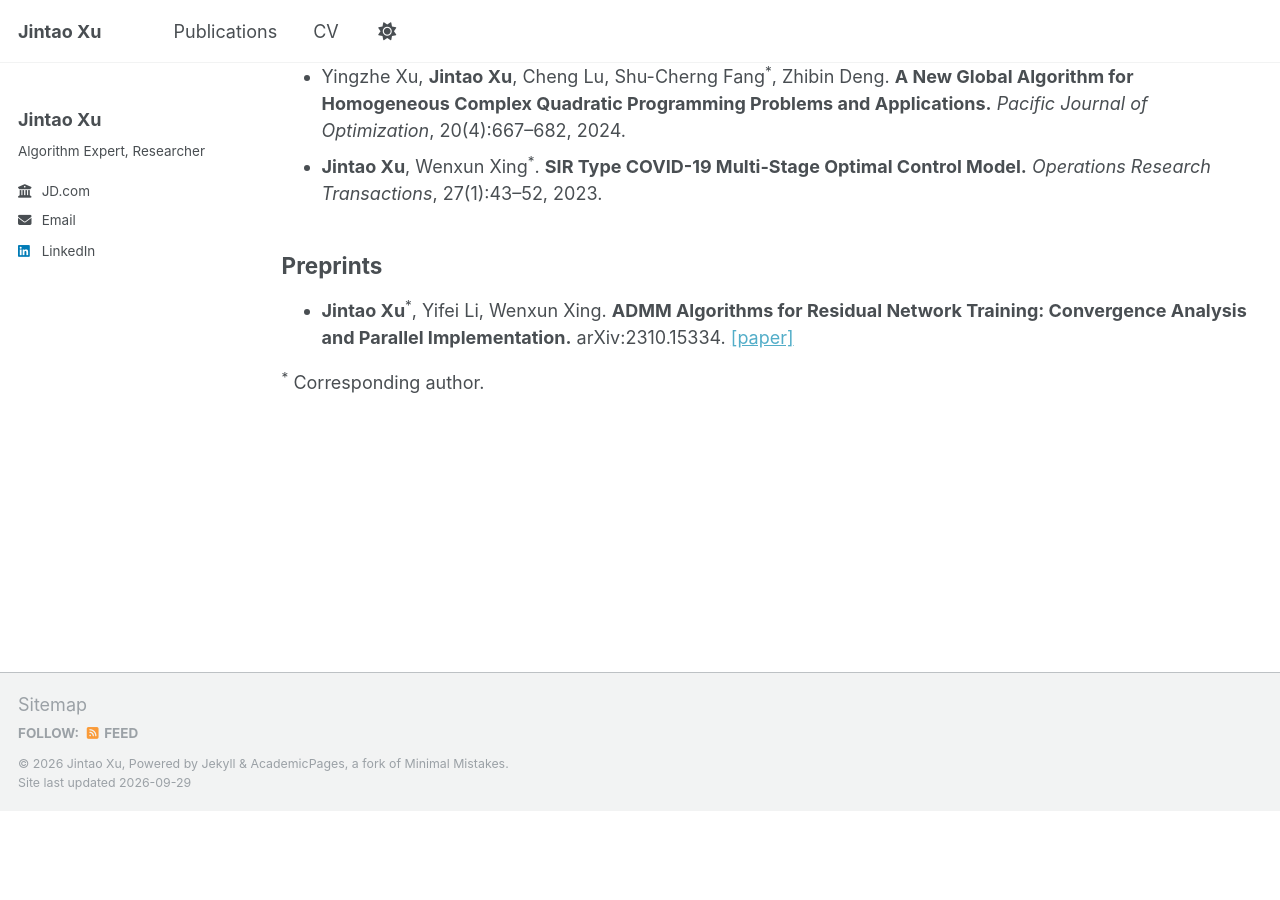
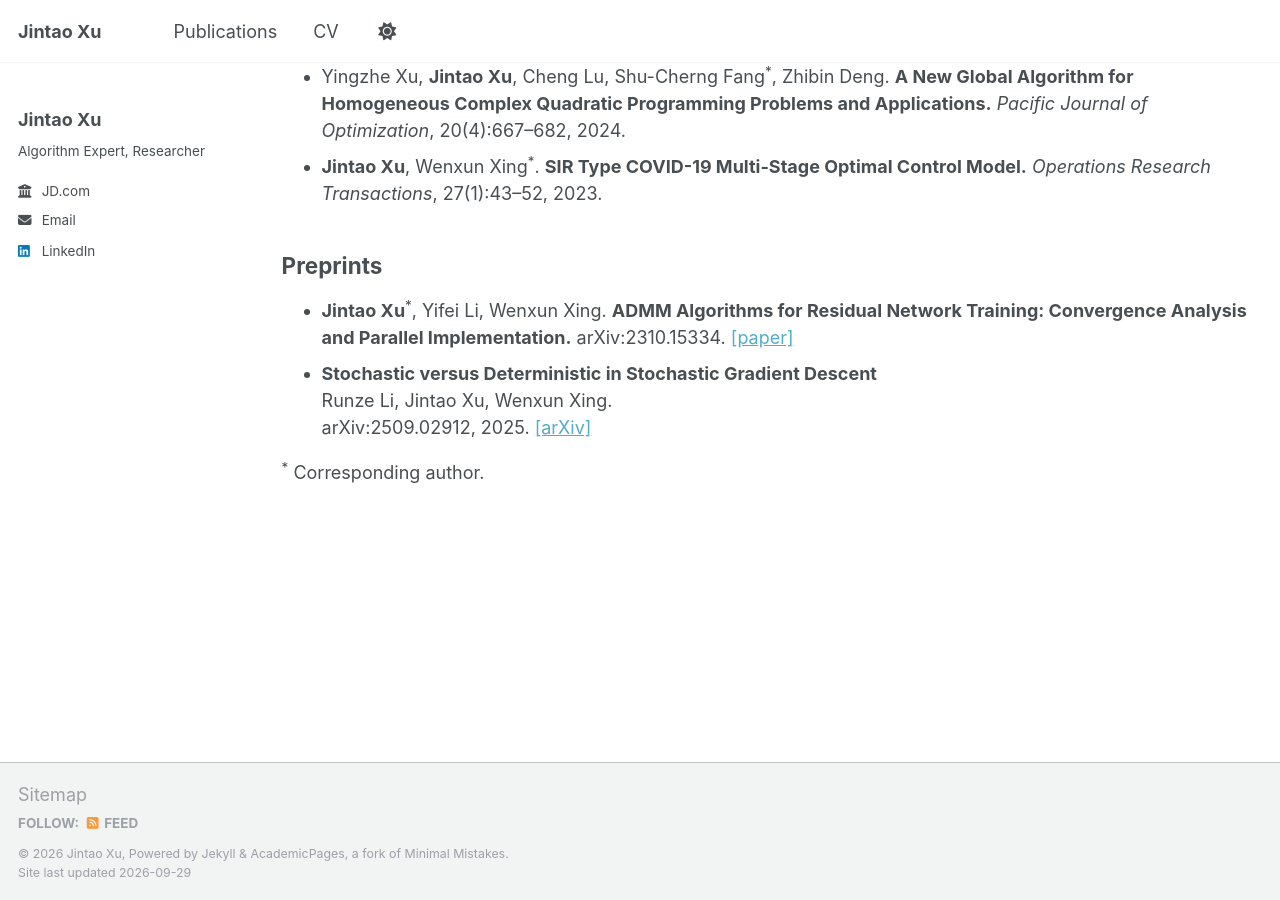
Before and after one commit to JintaoXuMath/JintaoXuMath.github.io, a Jekyll site: the page built from _pages/publications.html, in a window 1280 px wide and 900 px high, scrolled down 928 px. Built offline with Jekyll 4.4.1, drawn with Linux system fonts in a browser that asks for light colours; before the commit the page ends 1738 px from its top, so only the background shows below that.

Commit message:
Add new publication entry to publications.html

```diff
--- a/_pages/publications.html
+++ b/_pages/publications.html
@@ -35,6 +35,13 @@ author_profile: true
 
 <ul>
   <li><strong>Jintao Xu</strong><sup>*</sup>, Yifei Li, Wenxun Xing. <strong>ADMM Algorithms for Residual Network Training: Convergence Analysis and Parallel Implementation.</strong> arXiv:2310.15334. <a href="https://arxiv.org/abs/2310.15334">[paper]</a></li>
+<li>
+  <strong>Stochastic versus Deterministic in Stochastic Gradient Descent</strong><br>
+  Runze Li, Jintao Xu, Wenxun Xing.<br>
+  arXiv:2509.02912, 2025.
+  <a href="https://arxiv.org/abs/2509.02912" target="_blank">[arXiv]</a>
+</li>
 </ul>
 
+
 <p><sup>*</sup> Corresponding author.</p>
```
